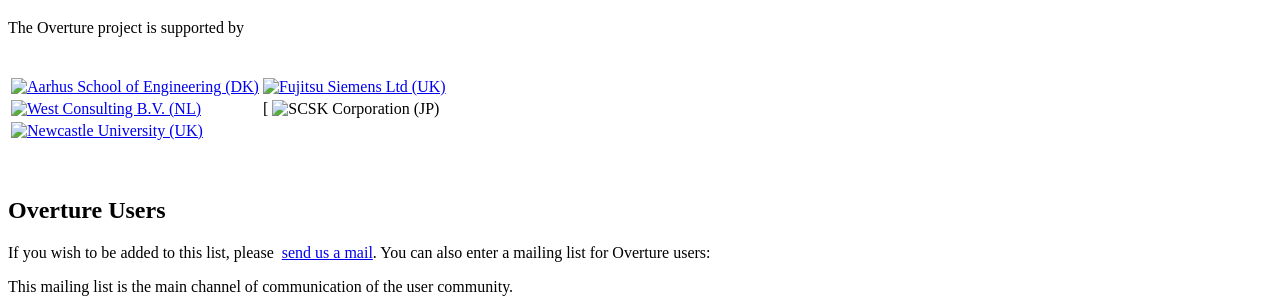
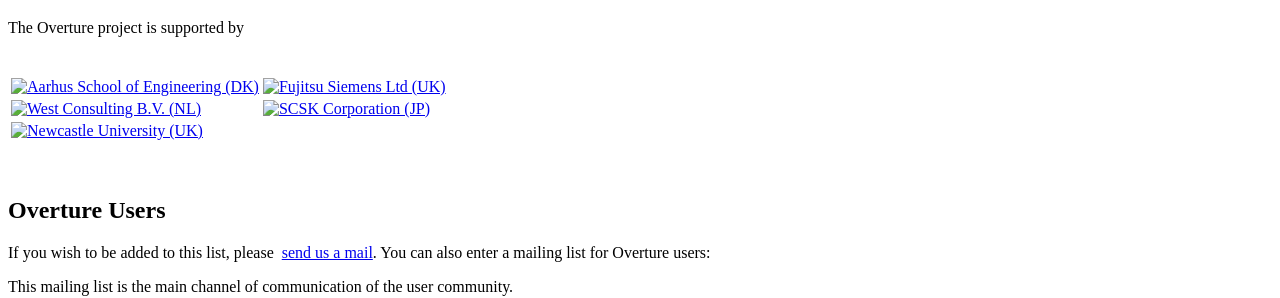
Before and after one commit to overturetool/overturetool.github.io, a Jekyll site: the page built from about/index.md, in a window 1280 px wide. Shown: the part 1011-1309 px from the top of the page. Built offline with Jekyll 4.4.1, drawn with Linux system fonts in a browser that asks for light colours; Markdown is read by kramdown in place of the engine named in the settings.

Commit message:
css changes and link changes

```diff
--- a/about/index.md
+++ b/about/index.md
@@ -32,11 +32,11 @@
 
 The Overture project is supported by
 
-|                                                                                                           |                                                                                           |
-|-----------------------------------------------------------------------------------------------------------|-------------------------------------------------------------------------------------------|
-| [ ![Aarhus School of Engineering (DK)]({{ site.base }}/images/aselogo.png) ](http://www.iha.dk/?AreaID=3) | [ ![Fujitsu Siemens Ltd (UK)]({{ site.base }}/images/fslogo.png) ](http://uk.fujitsu.com) |
-| [ ![West Consulting B.V. (NL)]({{ site.base }}/images/westlogo.png) ](http://www.west.nl)                 | [ ![SCSK Corporation (JP)]({{ site.base }}/images/SCSKlogo.png)                           |
-| [ ![Newcastle University (UK)]({{ site.base }}/images/NewcastleUni.jpg) ](http://www.ncl.ac.uk/)          |                                                                                           |
+|                                                                                                           |                                                                                           				|
+|-----------------------------------------------------------------------------------------------------------|---------------------------------------------------------------------------------------------------- |
+| [ ![Aarhus School of Engineering (DK)]({{ site.base }}/images/aselogo.png) ](http://www.iha.dk/?AreaID=3) | [ ![Fujitsu Siemens Ltd (UK)]({{ site.base }}/images/fslogo.png) ](http://uk.fujitsu.com)				|
+| [ ![West Consulting B.V. (NL)]({{ site.base }}/images/westlogo.png) ](http://www.west.nl)                 | [ ![SCSK Corporation (JP)]({{ site.base }}/images/SCSKlogo.png) ](http://www.scsk.jp/index_en.html) |
+| [ ![Newcastle University (UK)]({{ site.base }}/images/NewcastleUni.jpg) ](http://www.ncl.ac.uk/)          |                                                                                           				|
 
 
 
--- a/css/styles.css
+++ b/css/styles.css
@@ -207,6 +207,10 @@
   padding-bottom:50px;
 }
 
+section table td {
+	width: 250px;
+}
+
 small {
   font-size:11px;
 }
```
